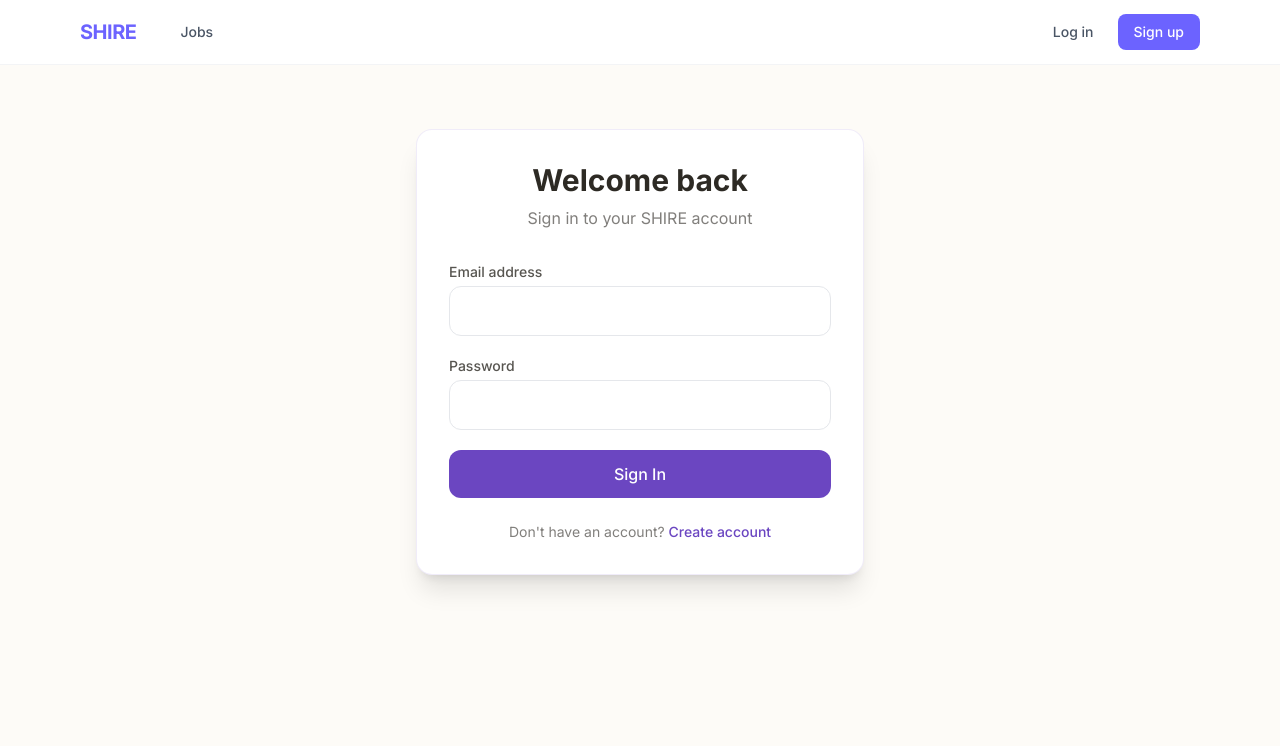
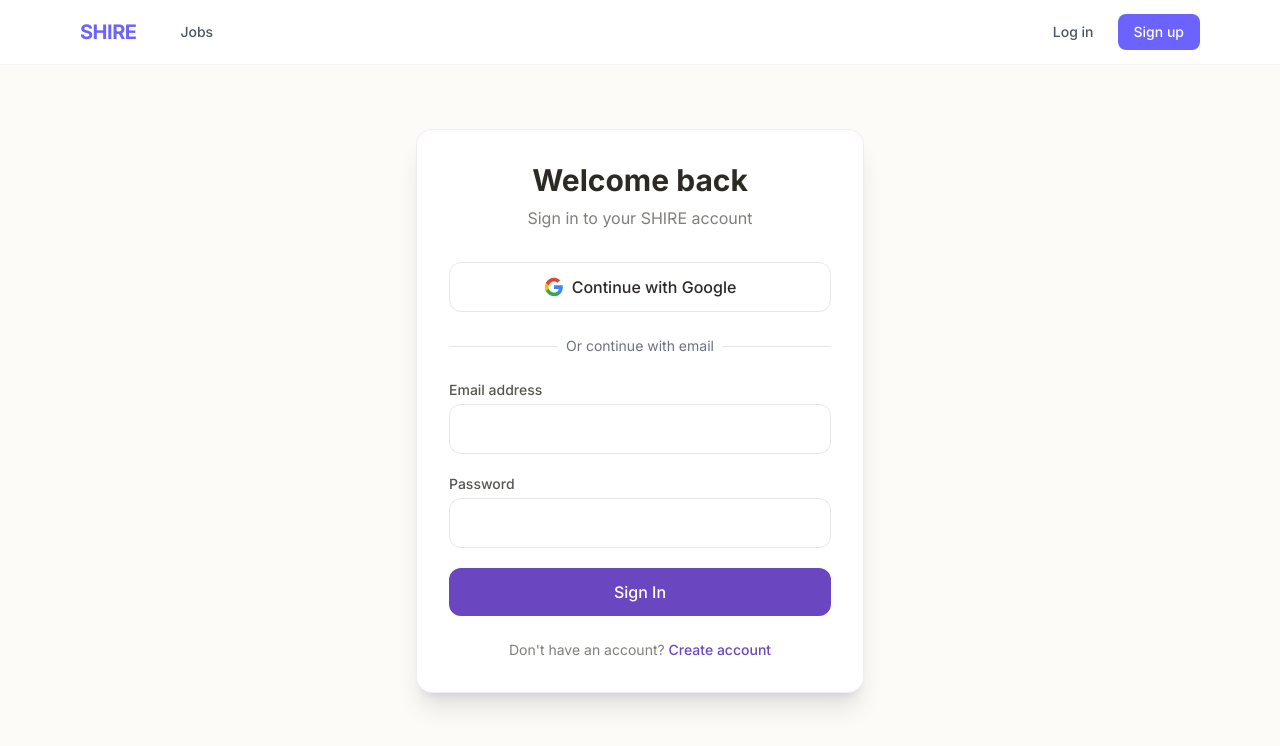
Before and after one commit to ibrahimh-max/SHIRE, a Next.js app: page /login in a window 1280 px wide. Shown: the top 746 px of the page. Built offline with nearby package versions, Linux system fonts and the light colour scheme.

Commit message:
sign up with google ?

```diff
--- a/src/app/login/page.tsx
+++ b/src/app/login/page.tsx
@@ -19,6 +19,7 @@ export default function Login() {
   const [submitting, setSubmitting] = useState(false);
   const [error, setError] = useState('');
   const [redirecting, setRedirecting] = useState(false);
+  const [googleLoading, setGoogleLoading] = useState(false); // ✅ NEW
 
   const router = useRouter();
 
@@ -34,6 +35,24 @@ export default function Login() {
       router.push('/dashboard');
     }
   }, [mounted, authInitialized, user, redirecting, router]);
+
+  // ✅ ADD THIS FUNCTION - Google Sign In
+  const signInWithGoogle = async () => {
+    setGoogleLoading(true);
+    setError('');
+
+    try {
+      await supabase.auth.signInWithOAuth({
+        provider: 'google',
+        options: {
+          redirectTo: `${window.location.origin}/dashboard`,
+        },
+      });
+    } catch (err) {
+      setError('Failed to sign in with Google. Please try again.');
+      setGoogleLoading(false);
+    }
+  };
 
   const handleChange = (e: React.ChangeEvent<HTMLInputElement>) => {
     setFormData({
@@ -102,6 +121,53 @@ export default function Login() {
             </div>
           )}
 
+          {/* ✅ NEW: Google Sign In Button */}
+          <button
+            onClick={signInWithGoogle}
+            disabled={googleLoading || submitting || redirecting}
+            className="w-full border border-gray-200 py-3 rounded-xl font-medium hover:bg-gray-50 transition-all mb-4 flex items-center justify-center gap-2 disabled:opacity-60 disabled:cursor-not-allowed"
+          >
+            {googleLoading ? (
+              <>
+                <div className="w-4 h-4 border-2 border-gray-600 border-t-transparent rounded-full animate-spin"></div>
+                Redirecting...
+              </>
+            ) : (
+              <>
+                {/* Google Icon */}
+                <svg className="w-5 h-5" viewBox="0 0 24 24">
+                  <path
+                    fill="#4285F4"
+                    d="M22.56 12.25c0-.78-.07-1.53-.2-2.25H12v4.26h5.92c-.26 1.37-1.04 2.53-2.21 3.31v2.77h3.57c2.08-1.92 3.28-4.74 3.28-8.09z"
+                  />
+                  <path
+                    fill="#34A853"
+                    d="M12 23c2.97 0 5.46-.98 7.28-2.66l-3.57-2.77c-.98.66-2.23 1.06-3.71 1.06-2.86 0-5.29-1.93-6.16-4.53H2.18v2.84C3.99 20.53 7.7 23 12 23z"
+                  />
+                  <path
+                    fill="#FBBC05"
+                    d="M5.84 14.09c-.22-.66-.35-1.36-.35-2.09s.13-1.43.35-2.09V7.07H2.18C1.43 8.55 1 10.22 1 12s.43 3.45 1.18 4.93l2.85-2.22.81-.62z"
+                  />
+                  <path
+                    fill="#EA4335"
+                    d="M12 5.38c1.62 0 3.06.56 4.21 1.64l3.15-3.15C17.45 2.09 14.97 1 12 1 7.7 1 3.99 3.47 2.18 7.07l3.66 2.84c.87-2.6 3.3-4.53 6.16-4.53z"
+                  />
+                </svg>
+                Continue with Google
+              </>
+            )}
+          </button>
+
+          {/* Divider */}
+          <div className="relative my-6">
+            <div className="absolute inset-0 flex items-center">
+              <div className="w-full border-t border-gray-200"></div>
+            </div>
+            <div className="relative flex justify-center text-sm">
+              <span className="px-2 bg-white text-gray-500">Or continue with email</span>
+            </div>
+          </div>
+
           {/* Form */}
           <form onSubmit={handleSubmit} className="space-y-5">
 
@@ -148,7 +214,7 @@ export default function Login() {
             {/* Submit */}
             <button
               type="submit"
-              disabled={submitting || redirecting}
+              disabled={submitting || redirecting || googleLoading}
               className="w-full bg-primary text-white py-3 rounded-xl font-medium hover:bg-primary-dark transition-all disabled:opacity-60 flex items-center justify-center gap-2"
             >
               {submitting || redirecting ? (
```
